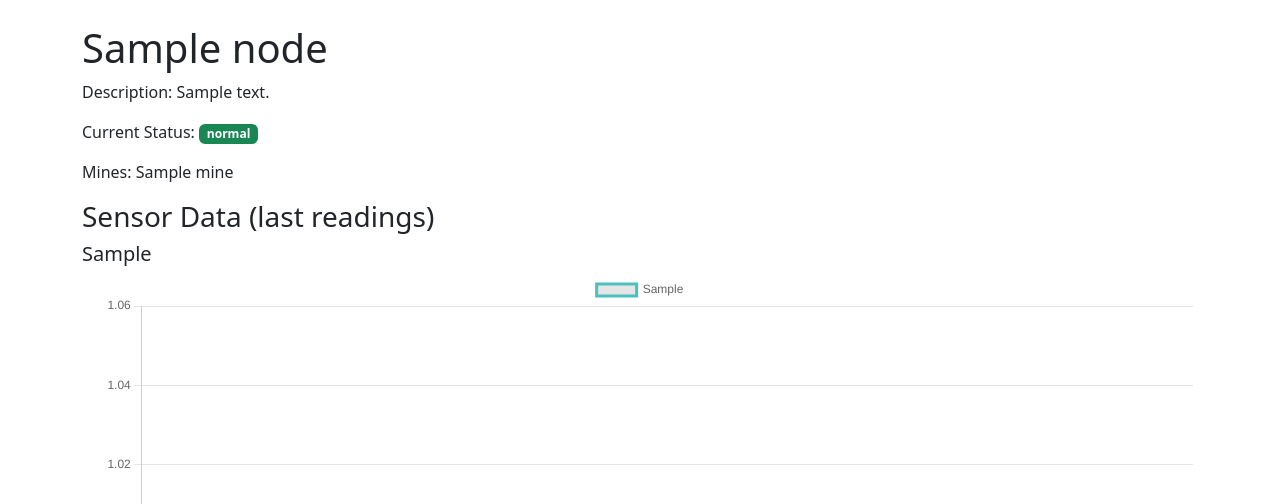
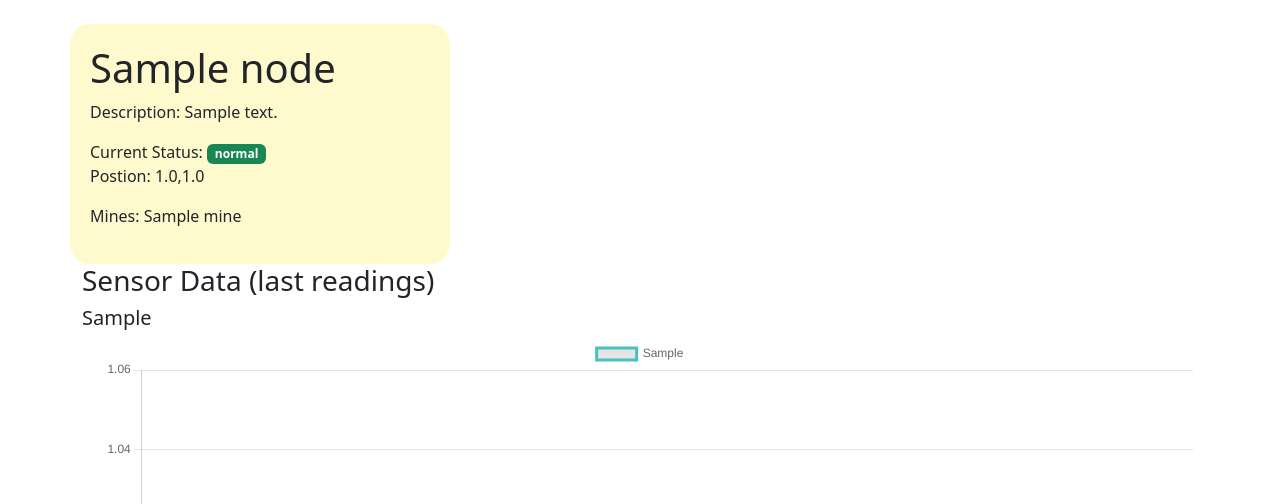
Before and after one commit to 24f3004677/Team-Cephalic, a Flask app: page /node/1 in a window 1280 px wide. Shown: the part 56-560 px from the top of the page. Run offline with Flask 3, Linux system fonts and the light colour scheme; a user stored in the database is signed in; tables that the repository leaves empty hold one stand-in row (values such as "Sample post"); some libraries are stand-ins or nearby versions.

Commit message:
node map

```diff
--- a/app/templates/node_detail.html
+++ b/app/templates/node_detail.html
@@ -2,19 +2,24 @@
 {% block title %}{{ node.name }}{% endblock %}
 {% block content %}
 <script src="app/static/js/chart.js"></script>
+<div class="row justify-content-left">
+	<div style="background-color:lemonchiffon;padding: 20px;border-radius: 20px;" class="col-md-6 col-lg-4">
 		<h1>{{ node.name }}</h1>
 		<p>Description: {{ node.description or 'N/A' }}</p>
 		<p>Current Status:
 		    <span class="badge {% if node.current_status == 'danger' %}bg-danger{% elif node.current_status == 'attention' %}bg-warning text-dark{% else %}bg-success{% endif %}">
 		        {{ node.current_status }}
 		    </span>
+		    <br>
+		    <label>Postion:</label> {{node.x}},{{node.y}}
 		</p>
 		<p>Mines:
 		    {% for mine in node.mines %}
 		        {{ mine.name }}{% if not loop.last %}, {% endif %}
 		    {% endfor %}
 		</p>
-
+	</div>
+</div>
 <h3>Sensor Data (last readings)</h3>
 {% for sensor_type, data_list in sensor_data.items() %}
     <h5>{{ sensor_type }}</h5>
```
Lines whose indentation alone changed are shown as unchanged.
